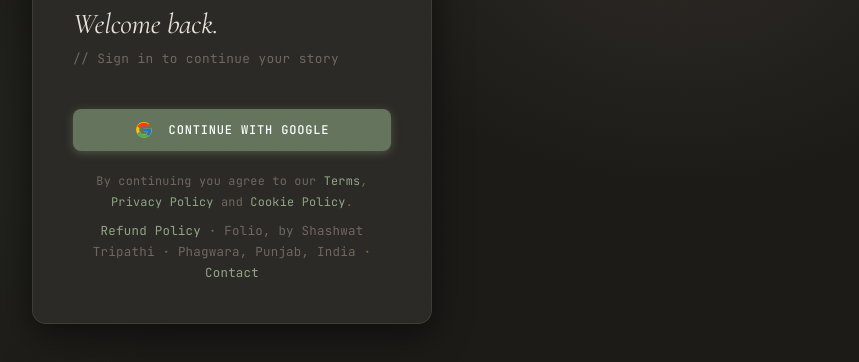
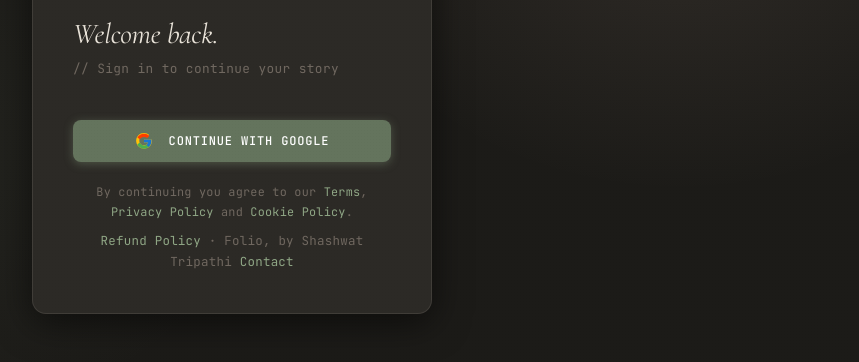
Before and after one commit to Shashwat2023/personal-diary-app, a website: page frontend/login.html in a window 1280 px wide. Shown: the part 288-650 px from the top of the page, without its empty margins (408-1267 px from the left). Drawn offline with nearby package versions, Linux system fonts and the light colour scheme.

```diff
--- a/frontend/login.html
+++ b/frontend/login.html
@@ -71,7 +71,7 @@
 
       <div class="auth-footer" style="margin-top:0.5rem; font-size:0.78rem;">
         <a href="refund-policy.html">Refund Policy</a> ·
-        Folio, by Shashwat Tripathi · Phagwara, Punjab, India ·
+        Folio, by Shashwat Tripathi
         <a href="mailto:shashwattripathifiverr@gmail.com">Contact</a>
       </div>
 
```
Also changed, not shown: frontend/register.html (+1 -1 lines).
